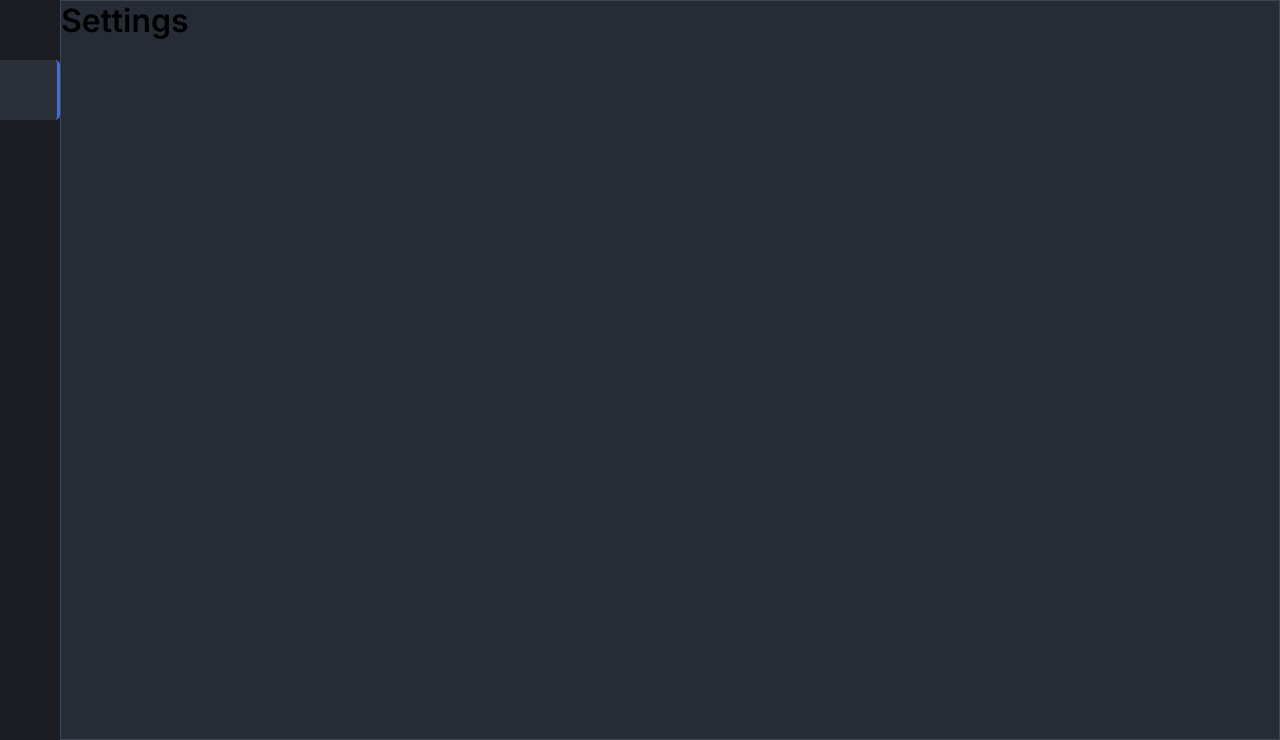
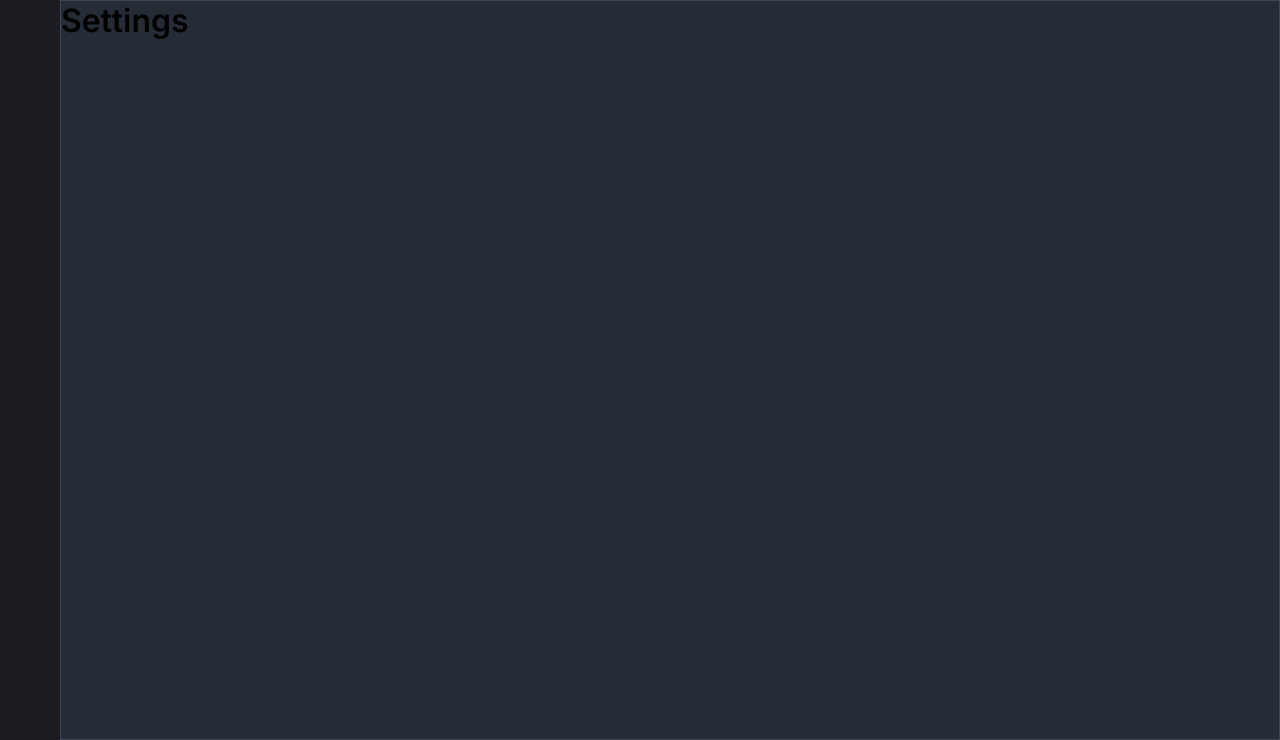
Before and after one commit to EsauM10/iqoptionbot, a Flask app: page /dashboard/settings in a window 1280 px wide. Shown: the part 60-800 px from the top of the page. Run offline with Flask 3, Linux system fonts and the light colour scheme; some libraries are stand-ins or nearby versions.

Commit message:
refactor: remove sidebar static buttons

```diff
--- a/static/css/dashboard/sidebar.css
+++ b/static/css/dashboard/sidebar.css
@@ -19,13 +19,9 @@
     justify-content: center;
     width: 100%;
     height: 60px;
+    color: var(--primary);
     font-size: 40px;
     cursor: pointer;
-}
-
-.sidebar > ul a {
-    text-decoration: none;
-    color: var(--primary);
 }
 
 .menuItem:hover {
--- a/templates/dashboard/components/sidebar.html
+++ b/templates/dashboard/components/sidebar.html
@@ -2,16 +2,7 @@
     <div class="logo">
 
     </div>
-    <ul>
-        <li class="menuItem">
-            <a href="/dashboard/home">
-                <i class="ph ph-rocket-launch"></i>
-            </a>
-        </li>
-        <li class="menuItem">
-            <a href="/dashboard/settings">
-                <i class="ph ph-faders"></i>
-            </a>
-        </li>
+    <ul id="menuList">
+
     </ul>
 </aside>
```
